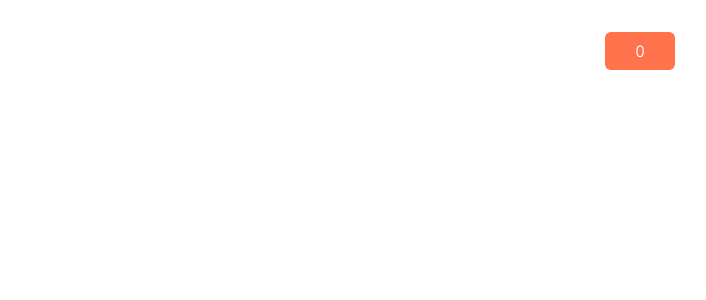
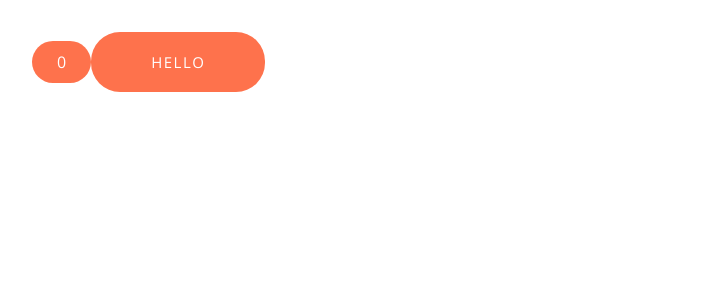
Before and after one commit to KTDKasp/react-vite-delivery-app, a React (Vite) app: page / in a window 1280 px wide. Shown: the top 300 px of the page, without its empty margins (0-706 px from the left). Built offline with nearby package versions, Linux system fonts and the light colour scheme.

Commit message:
Настроили линтер и добавили разные кнопки на страницу

```diff
--- a/src/App.tsx
+++ b/src/App.tsx
@@ -1,19 +1,20 @@
-import React from 'react'
-import { Button } from './components/Button'
+import React from 'react';
+import { Button } from './components/Button';
 
 function App() {
   const [counter, setCounter] = React.useState<number>(0);
 
   const addValue = (event: React.MouseEvent) => {
     console.log(event);
-    setCounter((prev) => prev + 1)
-  }
+    setCounter((prev) => prev + 1);
+  };
 
   return (
     <>
       <Button onClick={addValue}>{counter}</Button>
+      <Button appearance='big' onClick={addValue}>Hello</Button>
     </>
-  )
+  );
 }
 
-export default App
+export default App;
--- a/src/components/Button/Button.css
+++ b/src/components/Button/Button.css
@@ -1,10 +1,22 @@
 .button {
-	border-radius: 6px;
-	padding: 8px 30px;
+	border-radius: 29px;
 	cursor: pointer;
 	transition: background-color 0.25s ease;
 	border: none;
+	font-weight: 400;
+}
+
+.small {
 	font-size: 1rem;
+	padding: 10px 25px;
+}
+
+.big {
+	font-size: 15px;
+	text-transform: uppercase;
+	padding: 20px 60px;
+	letter-spacing: 1.5px;
+	line-height: 20px;
 }
 
 .accent {
--- a/src/components/Button/Button.props.ts
+++ b/src/components/Button/Button.props.ts
@@ -1,5 +1,6 @@
-import React from "react"
+import React from 'react';
 
 export interface ButtonProps extends React.ButtonHTMLAttributes<HTMLButtonElement> {
-	children: React.ReactNode
+	children: React.ReactNode;
+	appearance?: 'big' | 'small';
 }
--- a/src/components/Button/index.tsx
+++ b/src/components/Button/index.tsx
@@ -3,8 +3,15 @@ import { ButtonProps } from './Button.props';
 
 import './Button.css';
 
-export const Button: React.FC<ButtonProps> = ({ children, ...props }) => {
+export const Button: React.FC<ButtonProps> = ({ children, appearance = 'small', ...props }) => {
 	return (
-		<button className={`button accent`} {...props}>{children}</button>
-	)
-}
+		<button
+			className={`button accent ${
+				appearance === 'small' ? 'small' : 'big'
+			}`}
+			{...props}
+		>
+			{children}
+		</button>
+	);
+};
--- a/src/index.css
+++ b/src/index.css
@@ -20,7 +20,6 @@
   list-style: none;
   outline: none;
   font-family: "Open Sans", sans-serif;
-  color: #ffffff;
 }
 
 img,
@@ -39,6 +38,10 @@ a {
   text-decoration: none;
 }
 
+button {
+  color: var(--white-color);
+}
+
 body {
   height: 100dvh;
 }
@@ -47,6 +50,5 @@ body {
   max-width: 1280px;
   margin: 0 auto;
   padding: 2rem;
-  text-align: center;
   color: var(--text-color);
 }
```
Also changed, not shown: src/main.tsx (+6 -6 lines), .eslintrc.cjs.
